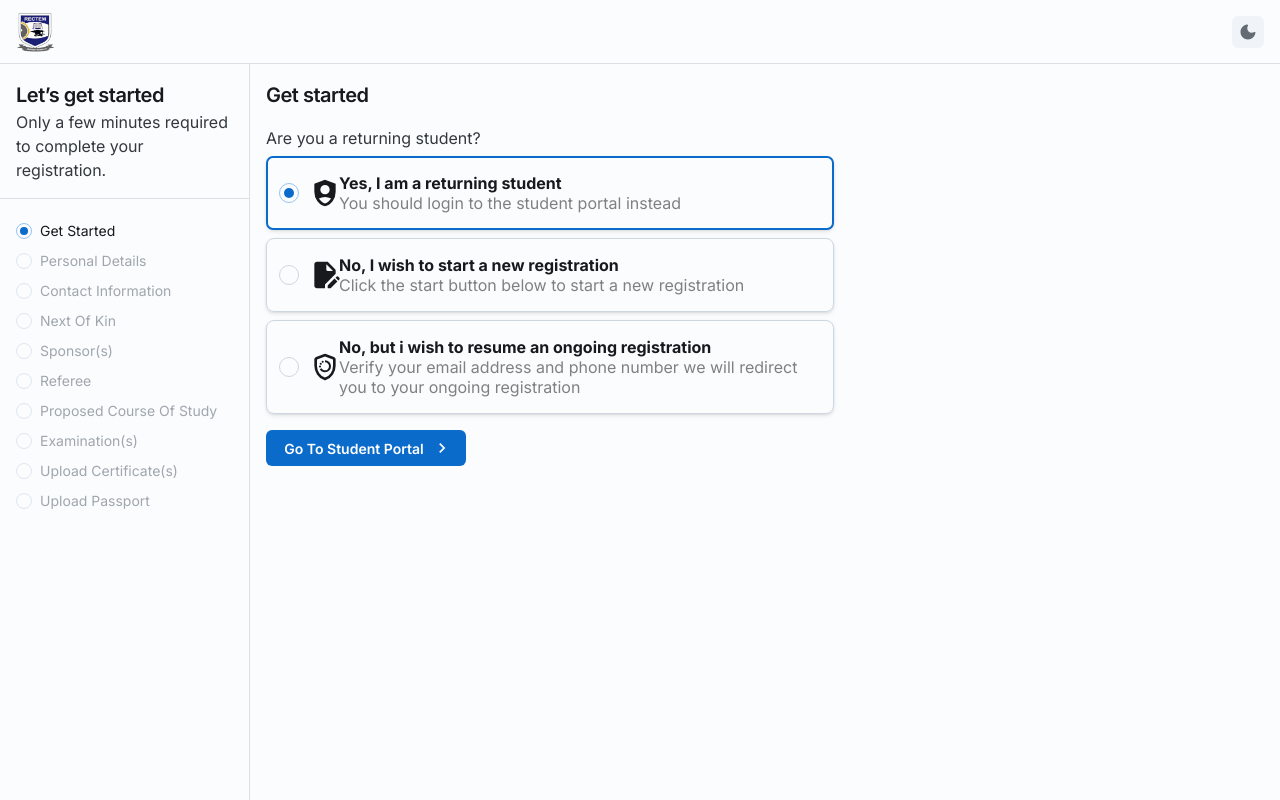
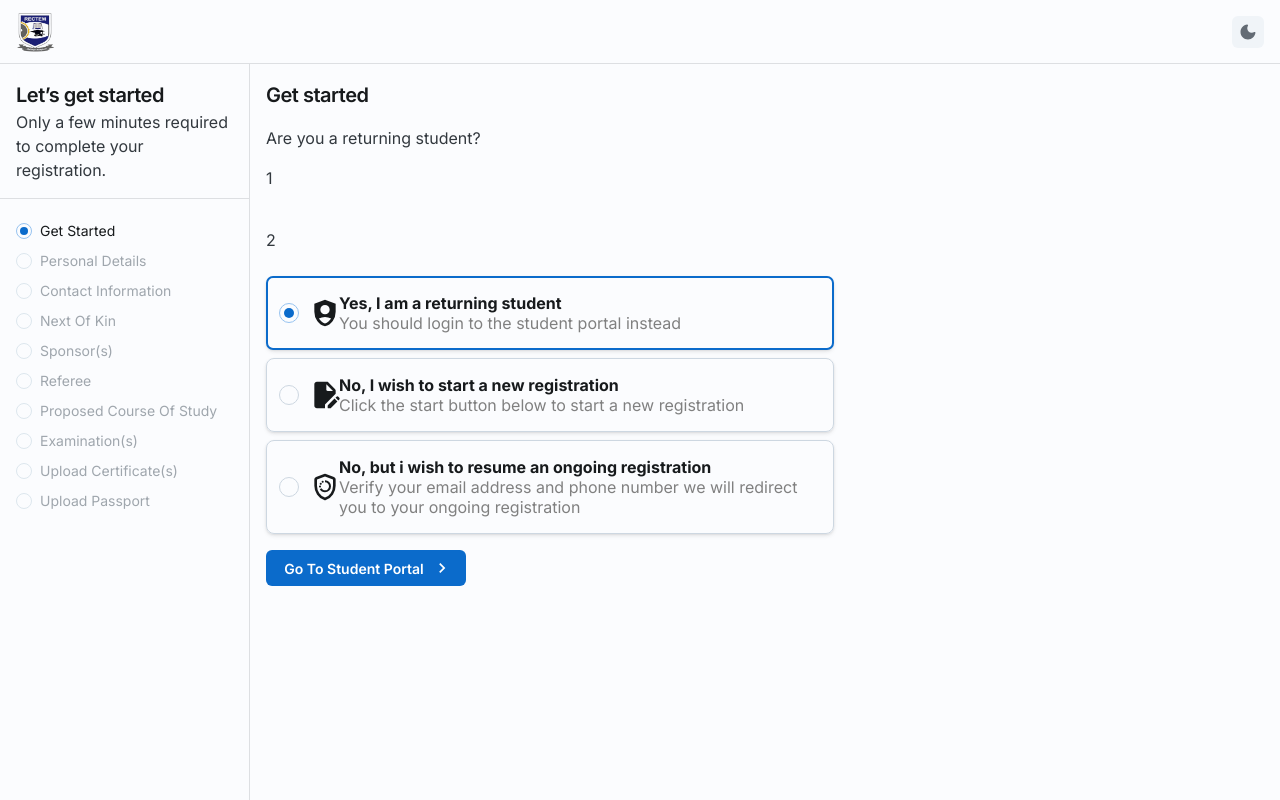
Before and after one commit to code-with-zhine/application.rectem, a Next.js app: page /application in a window 1280 px wide. Built offline with nearby package versions, Linux system fonts and the light colour scheme.

Commit message:
Update page.tsx

```diff
--- a/src/app/application/page.tsx
+++ b/src/app/application/page.tsx
@@ -72,9 +72,11 @@ function CustomizedRadio({
 }) {
   return (
     <RadioGroup aria-label="Your plan" name="people" defaultValue="1">
+      <p>1</p>
+
       <List
         sx={{
-          // minWidth: 240,
+          minWidth: 240,
           "--List-gap": "0.5rem",
           "--ListItem-paddingY": "1rem",
           "--ListItem-radius": "8px",
@@ -82,6 +84,7 @@ function CustomizedRadio({
           pb: 2,
         }}
       >
+        <p>2</p>
         {[
           {
             value: 1,
```
